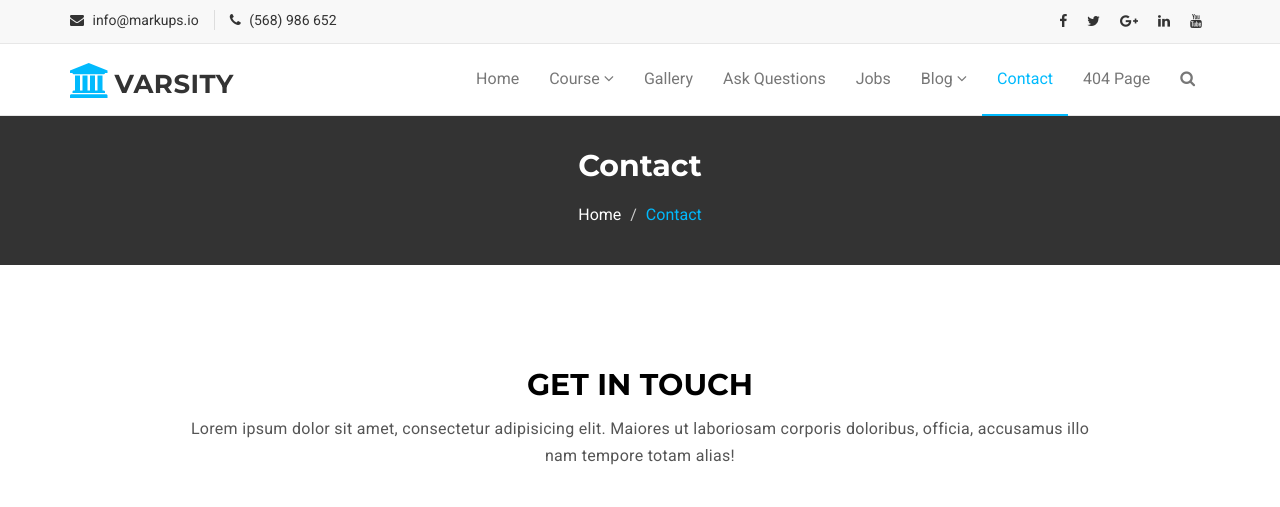
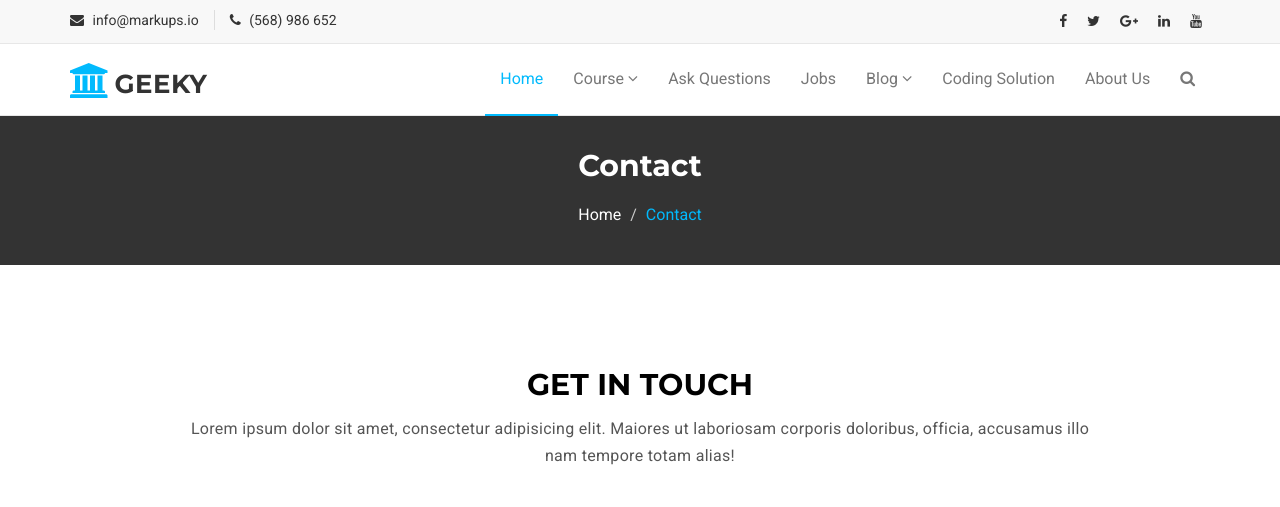
Before and after one commit to vedprakash11/Example, a plain HTML site: page contact.html in a window 1280 px wide. Shown: the top 507 px of the page. Drawn offline with Linux system fonts and the light colour scheme.

Commit message:
Update contact.html

```diff
--- a/contact.html
+++ b/contact.html
@@ -98,17 +98,17 @@
           </button>
           <!-- LOGO -->
           <!-- TEXT BASED LOGO -->
-          <a class="navbar-brand" href="index.html"><i class="fa fa-university"></i><span>Varsity</span></a>
+          <a class="navbar-brand" href="index.html"><i class="fa fa-university"></i><span>GEEKY</span></a>
           <!-- IMG BASED LOGO  -->
           <!-- <a class="navbar-brand" href="index.html"><img src="assets/img/logo.png" alt="logo"></a> -->
         </div>
         <div id="navbar" class="navbar-collapse collapse">
           <ul id="top-menu" class="nav navbar-nav navbar-right main-nav">
-            <li><a href="index.html">Home</a></li>
+            <li class="active"><a href="index.html">Home</a></li>
             <li class="dropdown">
               <a href="#" class="dropdown-toggle" data-toggle="dropdown">Course <span class="fa fa-angle-down"></span></a>
               <ul class="dropdown-menu" role="menu">
-		<li><a href="course.html">C</a></li>
+                <li><a href="course.html">C</a></li>
                 <li><a href="course-detail.html">JAVA</a></li>
 		<li><a href="course.html">CPP</a></li>
                 <li><a href="course-detail.html">Alogorithm</a></li>
@@ -118,9 +118,9 @@
                 <li><a href="course-detail.html">MY SQL</a></li>
               </ul>
             </li>
-            <li><a href="gallery.html">Gallery</a></li>
-	    <li><a href="QAEngine.html">Ask Questions</a></li>
-            <li><a href="jobs.html">Jobs</a></li>
+
+	<li><a href="QAEngine.html">Ask Questions</a></li>
+	<li><a href="jobs.html">Jobs</a></li>
             <li class="dropdown">
               <a href="#" class="dropdown-toggle" data-toggle="dropdown">Blog <span class="fa fa-angle-down"></span></a>
               <ul class="dropdown-menu" role="menu">
@@ -128,15 +128,15 @@
                 <li><a href="blog-single.html">Blog Single</a></li>
               </ul>
             </li>
-            <li class="active"><a href="contact.html">Contact</a></li>
-            <li><a href="404.html">404 Page</a></li>
+		  <li><a href="codingsolution.html">Coding Solution</a></li>
+            <li><a href="contact.html">About Us</a></li>
             <li><a href="#" id="mu-search-icon"><i class="fa fa-search"></i></a></li>
           </ul>
         </div><!--/.nav-collapse -->
       </div>
     </nav>
   </section>
-  <!-- End menu -->
+	  <!-- End menu -->
   <!-- Start search box -->
   <div id="mu-search">
     <div class="mu-search-area">
```
